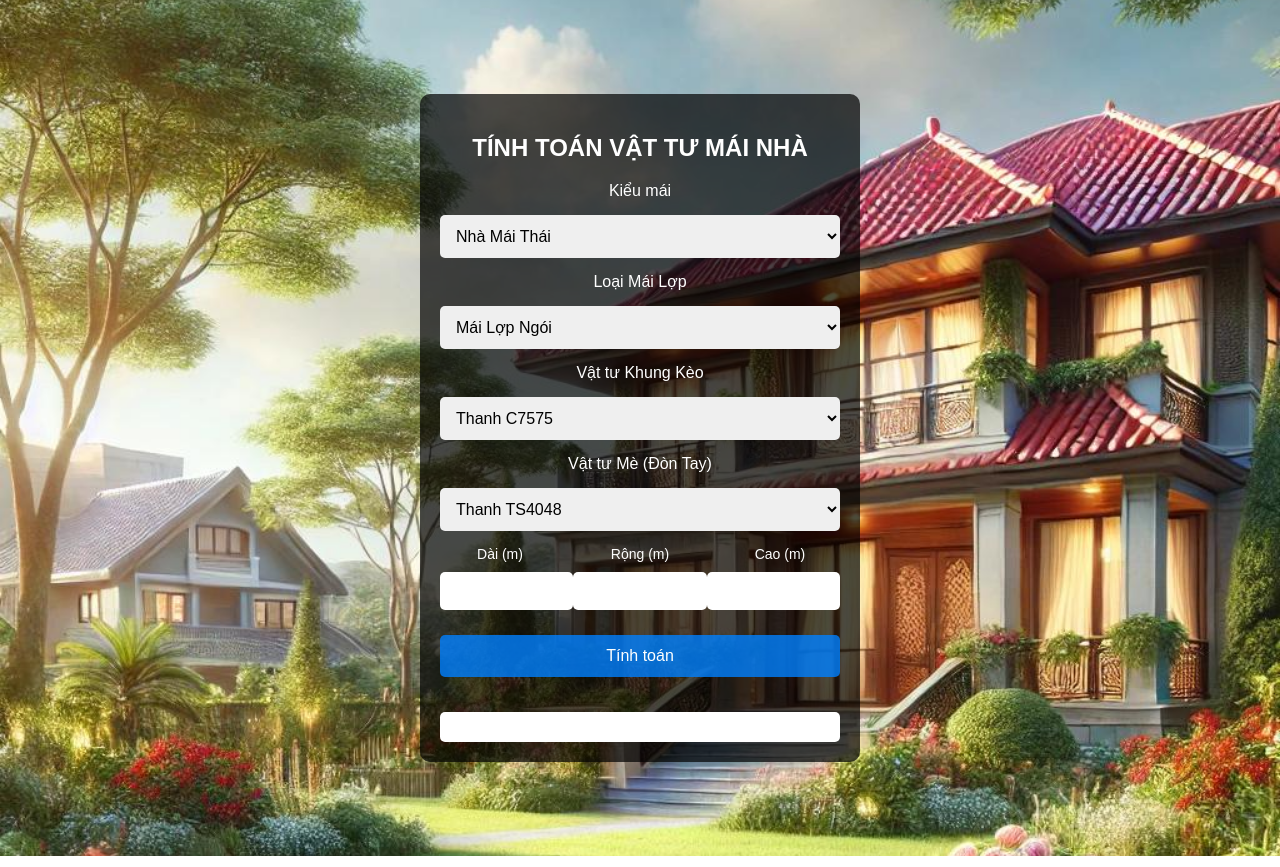
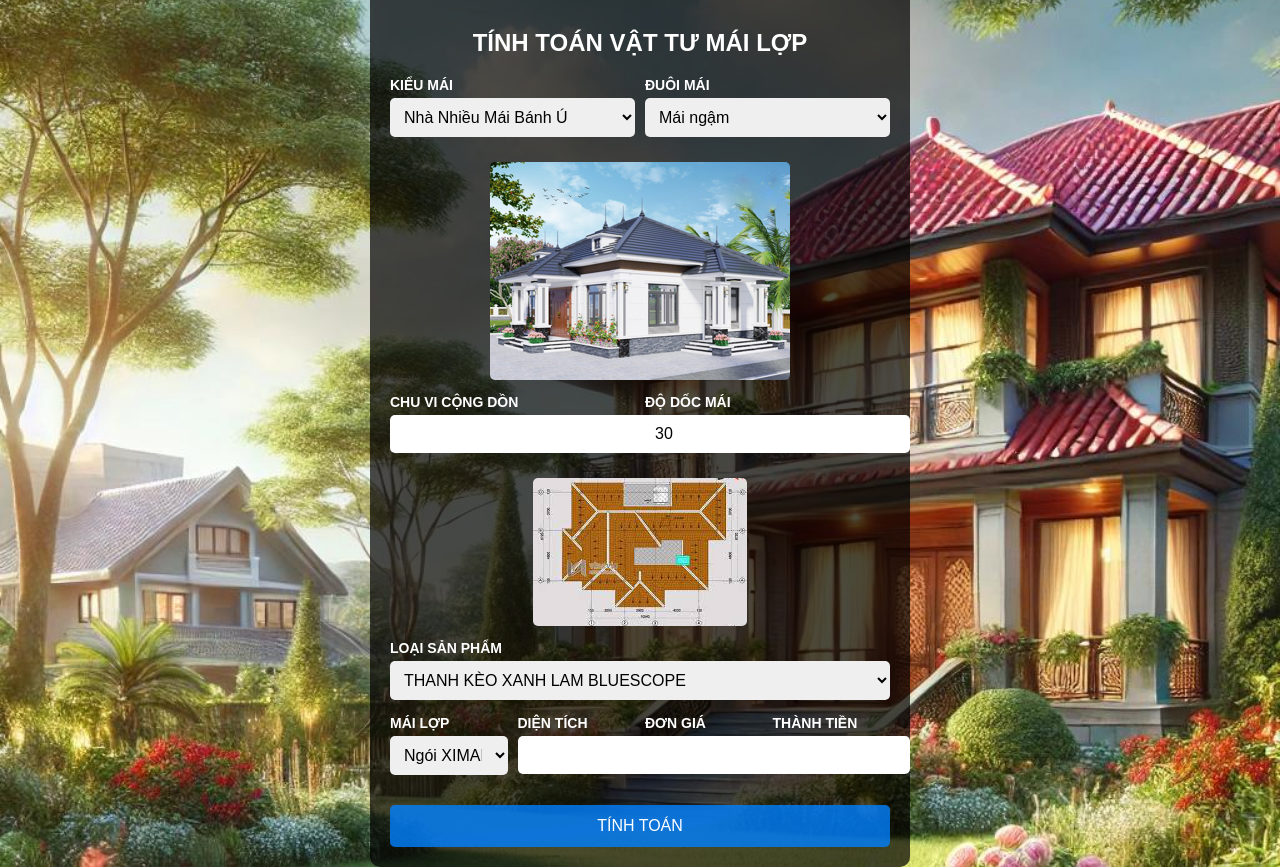
Before and after one commit to saubinhminh/tinhvattu, a plain HTML site: page index.html in a window 1280 px wide. Drawn offline with Linux system fonts and the light colour scheme.

Commit message:
Add files via upload

```diff
--- a/index.html
+++ b/index.html
@@ -1,9 +1,10 @@
+
 <!DOCTYPE html>
 <html lang="vi">
 <head>
   <meta charset="UTF-8" />
   <meta name="viewport" content="width=device-width, initial-scale=1.0"/>
-  <title>TÍNH TOÁN VẬT TƯ KHUNG KÈO</title>
+  <title>TÍNH TOÁN VẬT TƯ MÁI NHÀ</title>
   <style>
     body {
       font-family: Arial, sans-serif;
@@ -22,133 +23,130 @@
       padding: 20px;
       border-radius: 10px;
       width: 90%;
-      max-width: 400px;
+      max-width: 500px;
     }
     .input-group {
-      display: flex;
-      justify-content: space-between;
-      margin-bottom: 10px;
+      margin-bottom: 15px;
+      text-align: left;
     }
     .input-group label {
-      width: 30%;
+      display: block;
       font-size: 14px;
+      font-weight: bold;
+      text-transform: uppercase;
+      margin-bottom: 5px;
     }
-    .input-group input {
-      width: 30%;
+    .input-group input,
+    .input-group select {
+      width: 100%;
       padding: 10px;
       font-size: 16px;
       border-radius: 5px;
       border: none;
     }
-    select, button {
-      width: 100%;
-      margin: 15px 0;
-      padding: 12px;
-      font-size: 16px;
-      border-radius: 5px;
-      border: none;
+    .flex-row {
+      display: flex;
+      gap: 10px;
+    }
+    .flex-row > div {
+      flex: 1;
     }
     button {
       background-color: rgba(0, 128, 255, 0.8);
       color: white;
-      cursor: pointer;
+      border: none;
+      padding: 12px;
+      border-radius: 5px;
+      width: 100%;
+      font-size: 16px;
+      margin-top: 15px;
     }
-    button:hover {
-      background-color: rgba(0, 128, 255, 1);
-    }
-    #result {
-      margin-top: 20px;
-      padding: 15px;
+    img {
+      max-width: 100%;
+      margin: 10px 0;
       border-radius: 5px;
-      background: white;
-      color: black;
-      text-align: left;
-    }
-    table {
-      width: 100%;
-      border-collapse: collapse;
-      margin-top: 10px;
-    }
-    table, th, td {
-      border: 1px solid #ccc;
-    }
-    th, td {
-      padding: 8px;
-      font-size: 14px;
-    }
-    th {
-      background-color: #f0f0f0;
-      text-align: center;
-    }
-    .right {
-      text-align: right;
     }
   </style>
 </head>
 <body>
   <div id="container">
-    <h2>TÍNH TOÁN VẬT TƯ MÁI NHÀ</h2>
+    <h2>TÍNH TOÁN VẬT TƯ MÁI LỢP</h2>
 
-    <label for="roofType">Kiểu mái</label>
-    <select id="roofType" onchange="updateHeight()">
-      <option value="nhaMaiThai" data-height="">Nhà Mái Thái</option>
-      <option value="nhaMaiNhon" data-height="">Nhà Mái Nhọn</option>
+    <div class="flex-row input-group">
+      <div>
+        <label for="roofType">KIỂU MÁI</label>
+        <select id="roofType" onchange="updateInputs()">
+          <option value="nhaMaiNhon">Nhà Nhiều Mái Bánh Ú</option>
+          <option value="nhaMaiNhon">Nhà 4 Mái Đỉnh Nhọn</option>
+          <option value="haiMai">Nhà 2 Mái Góc L</option>
+          <option value="haiMai">Nhà 2 Mái Thẳng</option>
         </select>
+      </div>
+      <div>
+        <label for="roofStyle">ĐUÔI MÁI</label>
+        <select id="roofStyle" onchange="updateInputs()">
+          <option value="ngam">Mái ngậm</option>
+          <option value="roi">Mái rơi</option>
+        </select>
+      </div>
+    </div>
 
-    <label for="roofMaterial">Loại Mái Lợp</label>
-    <select id="roofMaterial">
-      <option value="NgoiXiMang">Mái Lợp Ngói</option>
-      <option value="TonSongVuong">Mái Lợp Tôn</option>
-    </select>
+    <img src="kieubanhu.png" alt="minh họa nhà">
 
-    <label for="frameMaterial">Vật tư Khung Kèo</label>
-    <select id="frameMaterial">
-      <option value="C7575">Thanh C7575</option>
-      <option value="C7510">Thanh C7510</option>
-      <option value="C10075">Thanh C10075</option>
-      <option value="C10010">Thanh C10010</option>
-      <option value="BC4075">Thanh BC4075</option>
-    </select>
+    <div class="flex-row input-group">
+      <div>
+        <label for="perimeter">CHU VI CỘNG DỒN</label>
+        <input type="number" id="perimeter" oninput="updateInputs()">
+      </div>
+      <div>
+        <label for="slope">ĐỘ DỐC MÁI</label>
+        <input type="number" id="slope" value="30" oninput="updateInputs()">
+      </div>
+    </div>
 
-    <label for="purlinMaterial">Vật tư Mè (Đòn Tay)</label>
-    <select id="purlinMaterial">
-      <option value="TS4048">Thanh TS4048</option>
-      <option value="TS3548">Thanh TS3548</option>
-      <option value="TS2048">Thanh TS2048</option>
-      <option value="TS6148">Thanh TS6148</option>
-      <option value="TS6175">Thanh TS6175</option>
-    </select>
+    <img src="matbangmai.png" alt="sơ đồ chu vi">
 
  <div class="input-group">
-      <label for="length">Dài (m)</label>
-      <label for="width">Rộng (m)</label>
-      <label for="height">Cao (m)</label>
-    </div>
-    <div class="input-group">
-      <input type="number" id="length" min="1" required oninput="suggestHeight()">
-      <input type="number" id="width" min="1" required oninput="suggestHeight()">
-      <input type="number" id="height" min="2.5" step="0.1" required>
+  <label for="frameMaterial">LOẠI SẢN PHẨM</label>
+  <select id="frameMaterial">
+    <option value="KEOXL">THANH KÈO XANH LAM BLUESCOPE</option>
+    <option value="KEOVH">THANH KÈO VÀNG HỒNG SMARTRUSS</option>
+    <option value="SANAU">THANH KÈO SATRUSS NÂU GỖ</option>
+    <option value="SAXANH">THANH KÈO SATRUSS XANH BLUE</option>
+    <option value="SATRANG">THANH KÈO SATRUSS LẠNH TRẮNG</option>
+  </select>
 </div>
 
-    <button onclick="calculateMaterials()">Tính toán</button>
+
+    <div class="flex-row input-group">
+      <div>
+        <label for="roofMaterial">MÁI LỢP</label>
+        <select id="roofMaterial" onchange="updateInputs()">
+          <option value="NgoiXiMang" data-price="600000">Ngói XIMANG</option>
+          <option value="NgoiMen" data-price="700000">Ngói MEN</option>
+          <option value="TonSongNgoi" data-price="550000">Tôn Lạnh Màu</option>
+        </select>
+      </div>
+      <div>
+        <label for="dientich">DIỆN TÍCH</label>
+        <input type="text" id="dientich" readonly>
+      </div>
+      <div>
+        <label for="dongia">ĐƠN GIÁ</label>
+        <input type="text" id="dongia" readonly>
+      </div>
+      <div>
+        <label for="thanhtien">THÀNH TIỀN</label>
+        <input type="text" id="thanhtien" readonly>
+      </div>
+    </div>
+
+    <button onclick="calculateMaterials()">TÍNH TOÁN</button>
+  </div>
 
  <div id="result"></div>
   </div>
 
-  <script>
-    // Hàm gợi ý chiều cao dựa trên Dài và Rộng (theo thiết kế cũ)
-    function suggestHeight() {
-      let length = document.getElementById('length').value;
-      let width = document.getElementById('width').value;
-      let heightInput = document.getElementById('height');
-
-      if (length && width) {
-        let suggestedHeight = Math.max(2.5, Math.min(5, (parseFloat(length) + parseFloat(width)) / 10));
-        heightInput.value = suggestedHeight.toFixed(1);
-      }
-    }
-  </script>
-  <!-- Nhúng file script.js -->
   <script src="script.js"></script>
 </body>
 </html>
--- a/script.js
+++ b/script.js
@@ -1,58 +1,73 @@
-document.addEventListener("DOMContentLoaded", function () {
-  updateHeight(); // Đặt giá trị mặc định khi trang tải
-});
 
-function updateHeight() {
-  let roofType = document.getElementById("roofType");
-  let selectedOption = roofType.options[roofType.selectedIndex];
-  let defaultHeight = selectedOption.getAttribute("data-height");
-  document.getElementById("height").value = defaultHeight;
+// Hàm định dạng số có dấu phẩy ngăn cách đơn vị
+function formatNumber(num) {
+  return Math.round(num).toLocaleString('vi-VN');
 }
 
-// Hàm tính toán kết quả
-function calculateMaterials() {
-  // Lấy giá trị đầu vào
-  let L = parseFloat(document.getElementById("length").value);
-  let W = parseFloat(document.getElementById("width").value);
-  let H = parseFloat(document.getElementById("height").value);
 
-  // Kiểm tra hợp lệ
-  if (isNaN(L) || isNaN(W) || isNaN(H) || L <= 0 || W <= 0 || H <= 0) {
-    alert("Vui lòng nhập kích thước hợp lệ!");
+function updateInputs() {
+  let P = parseFloat(document.getElementById("perimeter").value);
+  let slopeDeg = parseFloat(document.getElementById("slope").value);
+  let roofStyleVal = document.getElementById("roofStyle").value;
+  let materialSelect = document.getElementById("roofMaterial");
+  let price = parseFloat(materialSelect?.options[materialSelect.selectedIndex]?.getAttribute("data-price")) || 0;
+
+  if (isNaN(P) || isNaN(slopeDeg) || P <= 0 || slopeDeg <= 0) {
+    document.getElementById("dientich").value = "";
+    document.getElementById("dongia").value = "";
+    document.getElementById("thanhtien").value = "";
     return;
   }
 
-  // 1. Diện tích nền & diện tích mái
-  let floorArea = L * W;
-  // Giữ nguyên cách tính cũ: mái tăng 10%
-  let roofArea = floorArea * 1.1;
+  let W = P / 5;
+  let L = 3 * P / 10;
+  if (roofStyleVal === "roi") {
+    L += 1;
+    W += 1;
+  }
 
-  // 2. Số kèo (khoảng cách 1,1m dọc chiều dài)
+  let slopeRad = slopeDeg * Math.PI / 180;
+  let roofArea = L * W * Math.sqrt(1 + Math.tan(slopeRad) ** 2);
+  let thanhTien = roofArea * price;
+
+  document.getElementById("dientich").value = formatNumber(roofArea);
+  document.getElementById("dongia").value = formatNumber(price);
+  document.getElementById("thanhtien").value = formatNumber(thanhTien);
+}
+
+function calculateMaterials() {
+
+  let P = parseFloat(document.getElementById("perimeter").value);
+  let slopeDeg = parseFloat(document.getElementById("slope").value);
+  let roofStyleVal = document.getElementById("roofStyle").value;
+
+  if (isNaN(P) || isNaN(slopeDeg) || P <= 0 || slopeDeg <= 0) {
+    alert("Vui lòng nhập dữ liệu hợp lệ!");
+    return;
+  }
+
+  // Tính L và W theo tỉ lệ L = 1.5 * W => P = 2(L + W) => W = P / 5, L = 3P / 10
+  let W = P / 5;
+  let L = 3 * P / 10;
+
+  // Nếu mái rơi, cộng thêm 1m (0.5m mỗi bên) cho cả L và W
+  if (roofStyleVal === "roi") {
+    L += 1;
+    W += 1;
+  }
+
+  let slopeRad = slopeDeg * Math.PI / 180;
+  let roofArea = L * W * Math.sqrt(1 + Math.tan(slopeRad) ** 2);
   let numTrusses = Math.floor(L / 1.1) + 1;
-
-  // 3. Tính độ dốc mái (D) = sqrt((W/2)^2 + H^2)
+  let H = Math.tan(slopeRad) * (W / 2);
   let D = Math.sqrt((W / 2) ** 2 + H ** 2);
-
-  // Mỗi kèo tam giác:
-  //  - 2 thanh chord trên (mỗi dài D)
-  //  - 1 thanh chord dưới (dài W)
-  // => 1 kèo = (2D + W) mét
   let trussMeter = 2 * D + W;
-  let totalC7575 = trussMeter * numTrusses;
-
-  // 4. Tính mè (khoảng cách 0,34m dọc theo dốc)
-  //    Số hàng mè 1 dốc = floor(D / 0.34) + 1
-  //    Mỗi hàng dài L, có 2 dốc => nhân 2
+  let totalTruss = trussMeter * numTrusses;
   let numPurlinRows = Math.floor(D / 0.34) + 1;
   let totalPurlin = 2 * numPurlinRows * L;
 
-  // 5. Tạo bảng kết quả + input đơn giá
   let resultDiv = document.getElementById("result");
-  // Xóa nội dung cũ (nếu có)
-  resultDiv.innerHTML = "";
-
-  // Tạo bảng HTML
-  let tableHTML = `
+  resultDiv.innerHTML = `
     <table>
       <tr>
         <th>Hạng mục</th>
@@ -60,46 +75,42 @@ function calculateMaterials() {
         <th>Đơn giá</th>
         <th>Thành tiền</th>
       </tr>
-      <!-- Diện tích nền -->
       <tr>
-        <td>Diện tích nền</td>
-        <td id="valFloor" class="right">${floorArea.toFixed(2)}</td>
-        <td><input type="number" id="priceFloor" placeholder="Đơn giá" oninput="updateCost('valFloor','priceFloor','costFloor')"></td>
-        <td id="costFloor" class="right">0</td>
+        <td><select id="trussSelect" onchange="updateTrussMaterial()">
+              <option value="C7575">Thanh C7575</option>
+              <option value="C7510">Thanh C7510</option>
+              <option value="C10075">Thanh C10075</option>
+              <option value="C10010">Thanh C10010</option>
+              <option value="BC4075">Thanh BC4075</option>
+            </select> (khung kèo)
+        </td>
+        <td id="valTruss" class="right">${totalTruss.toFixed(2)}</td>
+        <td><input type="number" id="priceTruss" oninput="updateCost('valTruss','priceTruss','costTruss')"></td>
+        <td id="costTruss" class="right">0</td>
       </tr>
-      <!-- Diện tích mái -->
       <tr>
-        <td>Diện tích mái</td>
-        <td id="valRoof" class="right">${roofArea.toFixed(2)}</td>
-        <td><input type="number" id="priceRoof" placeholder="Đơn giá" oninput="updateCost('valRoof','priceRoof','costRoof')"></td>
-        <td id="costRoof" class="right">0</td>
-      </tr>
-      <!-- Thanh C7575 -->
-      <tr>
-        <td>Thanh C7575 (khung kèo)</td>
-        <td id="valC7575" class="right">${totalC7575.toFixed(2)}</td>
-        <td><input type="number" id="priceC7575" placeholder="Đơn giá" oninput="updateCost('valC7575','priceC7575','costC7575')"></td>
-        <td id="costC7575" class="right">0</td>
-      </tr>
-      <!-- Thanh TS4048 -->
-      <tr>
-        <td>Thanh TS4048 (mè)</td>
-        <td id="valTS4048" class="right">${totalPurlin.toFixed(2)}</td>
-        <td><input type="number" id="priceTS4048" placeholder="Đơn giá" oninput="updateCost('valTS4048','priceTS4048','costTS4048')"></td>
-        <td id="costTS4048" class="right">0</td>
+        <td><select id="purlinSelect" onchange="updatePurlinMaterial()">
+              <option value="TS4048">Thanh TS4048</option>
+              <option value="TS3548">Thanh TS3548</option>
+              <option value="TS2048">Thanh TS2048</option>
+              <option value="TS6148">Thanh TS6148</option>
+              <option value="TS6175">Thanh TS6175</option>
+            </select> (mè)
+        </td>
+        <td id="valPurlin" class="right">${totalPurlin.toFixed(2)}</td>
+        <td><input type="number" id="pricePurlin" oninput="updateCost('valPurlin','pricePurlin','costPurlin')"></td>
+        <td id="costPurlin" class="right">0</td>
       </tr>
     </table>
-    <p style="margin-top:10px;text-align:right;">
-      <strong>Tổng cộng:
-        <span id="grandTotal">0</span>
-      </strong>
+    <p style="margin-top:10px; text-align:right;">
+      <strong>Tổng cộng: <span id="grandTotal">0</span></strong>
     </p>
   `;
 
-  resultDiv.innerHTML = tableHTML;
+  // Cập nhật luôn diện tích + đơn giá + thành tiền bên trên nếu có
+  document.getElementById("dientich").value = formatNumber(roofArea);
 }
 
-// Hàm cập nhật thành tiền khi người dùng nhập đơn giá
 function updateCost(valueCellId, priceInputId, costCellId) {
   let value = parseFloat(document.getElementById(valueCellId).textContent) || 0;
   let price = parseFloat(document.getElementById(priceInputId).value) || 0;
@@ -108,13 +119,21 @@ function updateCost(valueCellId, priceInputId, costCellId) {
   updateGrandTotal();
 }
 
-// Tính tổng cộng
+function updateTrussMaterial() {
+  document.getElementById("priceTruss").value = "";
+  document.getElementById("costTruss").textContent = "0";
+  updateGrandTotal();
+}
+
+function updatePurlinMaterial() {
+  document.getElementById("pricePurlin").value = "";
+  document.getElementById("costPurlin").textContent = "0";
+  updateGrandTotal();
+}
+
 function updateGrandTotal() {
-  let costFloor = parseFloat(document.getElementById("costFloor").textContent) || 0;
-  let costRoof = parseFloat(document.getElementById("costRoof").textContent) || 0;
-  let costC7575 = parseFloat(document.getElementById("costC7575").textContent) || 0;
-  let costTS4048 = parseFloat(document.getElementById("costTS4048").textContent) || 0;
-
-  let grandTotal = costFloor + costRoof + costC7575 + costTS4048;
+  let costTruss = parseFloat(document.getElementById("costTruss").textContent) || 0;
+  let costPurlin = parseFloat(document.getElementById("costPurlin").textContent) || 0;
+  let grandTotal = costTruss + costPurlin;
   document.getElementById("grandTotal").textContent = grandTotal.toFixed(2);
 }
```
Also changed, not shown: kieubanhu.png (added), matbangmai.png (added). Lines whose indentation alone changed are shown as unchanged.
